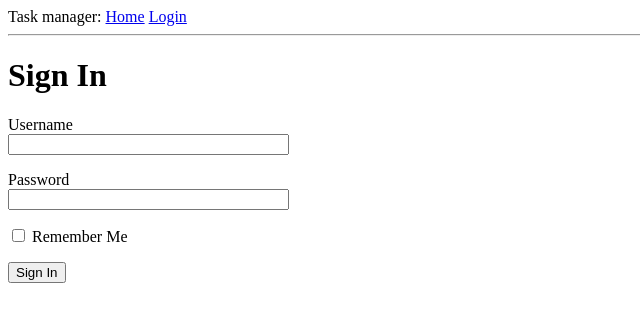
After one commit to SLotAbr/Task_manager, a Flask app: page /login in a window 1280 px wide. The commit adds this page. Shown: the top 322 px of the page, without its empty margins (0-640 px from the left). Run offline with Flask 3, Linux system fonts and the light colour scheme.

Commit message:
login web form

```diff
--- a/app.py
+++ b/app.py
@@ -1,10 +1,19 @@
+from config import Config
 from flask import Flask, render_template
+from forms import LoginForm
 
 
 app = Flask(__name__)
+app.config.from_object(Config)
 
 
 @app.route("/")
 @app.route('/index')
 def hello_world():
 	return render_template('index.html')
+
+
+@app.route('/login')
+def login():
+	form = LoginForm()
+	return render_template('login.html', form=form)
--- /dev/null
+++ b/config.py
@@ -0,0 +1,6 @@
+import os
+
+
+class Config(object):
+	# A key for cryptographic purposes
+	SECRET_KEY = os.environ.get('SECRET_KEY') or 'super-secret-key'
--- /dev/null
+++ b/forms.py
@@ -0,0 +1,10 @@
+from flask_wtf import FlaskForm
+from wtforms import StringField, PasswordField, BooleanField, SubmitField
+from wtforms.validators import DataRequired
+
+
+class LoginForm(FlaskForm):
+	username = StringField('Username', validators=[DataRequired()])
+	password = PasswordField('Password', validators=[DataRequired()])
+	remember_me = BooleanField('Remember Me')
+	submit = SubmitField('Sign In')
--- a/requirements.txt
+++ b/requirements.txt
@@ -1 +1,2 @@
 flask
+flask-wtf
--- a/templates/index.html
+++ b/templates/index.html
@@ -4,6 +4,11 @@
 		<title>Task manager</title>
 	</head>
 	<body>
+		<div>
+			Task manager: <a href="/index">Home</a>
+			<a href="/login">Login</a>
+		</div>
+		<hr>
 		<h1>Hello, World!</h1>
 	</body>
 </html>
--- /dev/null
+++ b/templates/login.html
@@ -0,0 +1,29 @@
+<!doctype html>
+<html>
+	<head>
+		<title>Task manager</title>
+	</head>
+	<body>
+		<div>
+			Task manager: <a href="/index">Home</a>
+			<a href="/login">Login</a>
+		</div>
+		<hr>
+		<h1>Sign In</h1>
+		<form action="" method="post">
+			<!-- a form protection against CSRF attacks -->
+			<!-- the SECRET_KEY variable is required -->
+			{{ form.hidden_tag() }}
+			<p>
+				{{ form.username.label }}<br>
+				{{ form.username(size=32) }}
+			</p>
+			<p>
+				{{ form.password.label }}<br>
+				{{ form.password(size=32) }}
+			</p>
+			<p>{{ form.remember_me() }} {{ form.remember_me.label }}</p>
+			<p>{{ form.submit() }}</p>
+		</form>
+	</body>
+</html>
```
